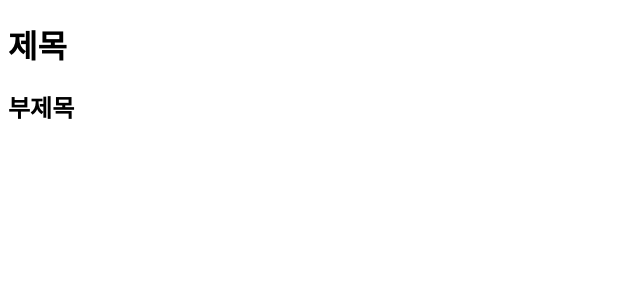
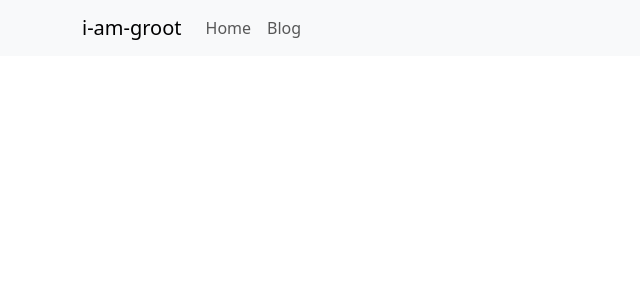
Before and after one commit to zziri/app, a Next.js app: page / in a window 1280 px wide. Shown: the top 300 px of the page, without its empty margins (0-640 px from the left). Built offline with nearby package versions, Linux system fonts and the light colour scheme.

Commit message:
add navbar

```diff
--- /dev/null
+++ b/src/components/NavigationBar.tsx
@@ -0,0 +1,20 @@
+import { Container, Nav, Navbar } from "react-bootstrap";
+
+export default function NavigationBar() {
+  return (
+    <>
+      <Navbar expand="lg" className="bg-body-tertiary">
+      <Container>
+        <Navbar.Brand href="#">i-am-groot</Navbar.Brand>
+        <Navbar.Toggle aria-controls="basic-navbar-nav" />
+        <Navbar.Collapse id="basic-navbar-nav" className="justify-content-end">
+          <Nav className="me-auto">
+            <Nav.Link href="/">Home</Nav.Link>
+            <Nav.Link href="https://page.zziri.me">Blog</Nav.Link>
+          </Nav>
+        </Navbar.Collapse>
+      </Container>
+    </Navbar>
+    </>
+  );
+}
--- a/src/pages/_app.tsx
+++ b/src/pages/_app.tsx
@@ -1,6 +1,13 @@
+import NavigationBar from '@/components/NavigationBar';
 import '@/styles/globals.css'
+import 'bootstrap/dist/css/bootstrap.min.css'
 import type { AppProps } from 'next/app'
 
 export default function App({ Component, pageProps }: AppProps) {
-  return <Component {...pageProps} />
+  return (
+    <>
+      <NavigationBar />
+      <Component {...pageProps} />
+    </>
+  );
 }
--- a/src/pages/index.tsx
+++ b/src/pages/index.tsx
@@ -1,5 +1,5 @@
-import { Inter } from 'next/font/google'
-import SeoHead from '@/components/SeoHead'
+import { Inter } from 'next/font/google';
+import SeoHead from '@/components/SeoHead';
 
 const inter = Inter({ subsets: ['latin'] })
 
@@ -7,10 +7,6 @@ export default function Home() {
   return (
     <>
       <SeoHead title='타이틀' description='설명'/>
-      <div>
-        <h1>제목</h1>
-        <h2>부제목</h2>
-      </div>
     </>
   )
 }
```
Also changed, not shown: package.json (+7 -4 lines), 1 other file (tests, documents, lock files or other folders).
